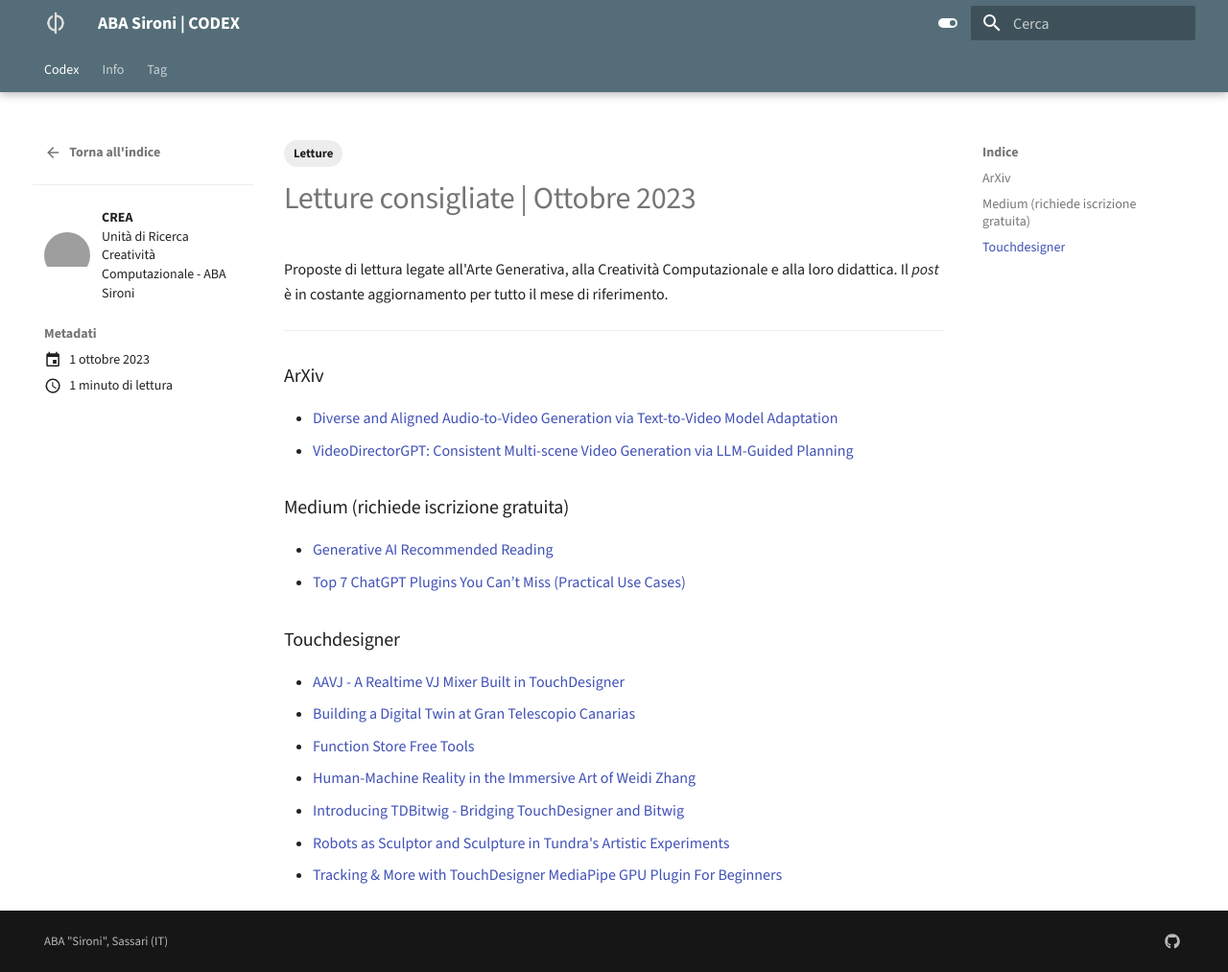
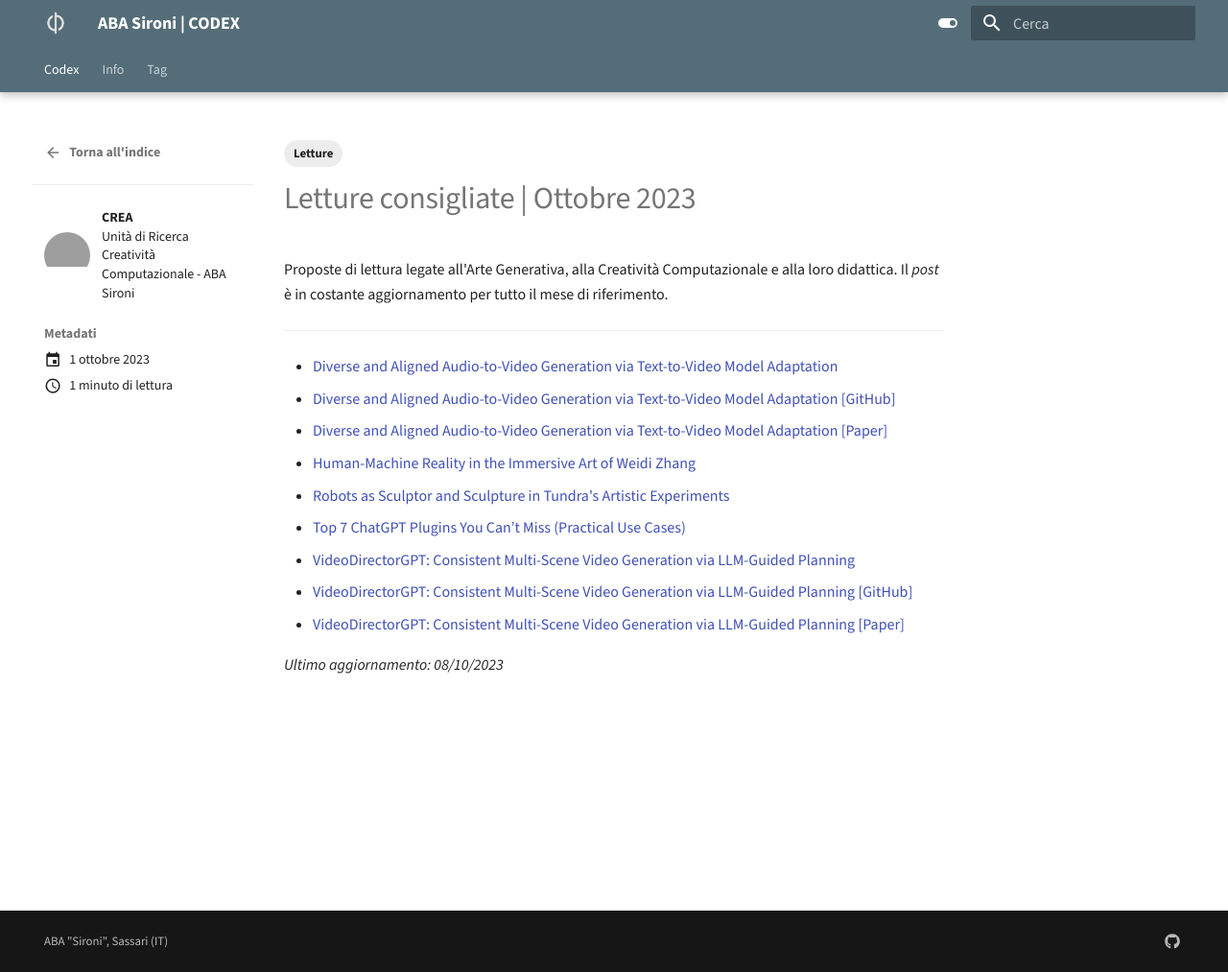
Before and after one commit to ABA-Sironi-Codex/codex, an MkDocs documentation site: the page built from docs/posts/000_Letture-10-23.md, in a window 1280 px wide and 1013 px high. Shown: the whole window at 96% size. Built offline with MkDocs 1.6.1 and Material for MkDocs 9.7.7, drawn with Linux system fonts in a browser that asks for light colours; grey boxes are pictures that could not be loaded.

Commit message:
Altre correzioni minori

```diff
--- a/docs/.authors.yml
+++ b/docs/.authors.yml
@@ -1,7 +1,7 @@
 authors:
   DR:
     name: Prof. Davide Riboli        # Author name
-    description: Cattedra di Applicazioni Digitali per l'Arte # Author description
+    description: Cattedra di Applicazioni Digitali per l'Arte - ABA Sironi # Author description
     avatar: https://codex.accademiasironi.it/assets/authors/dr.jpg  # Author avatar
   ABA:
     name: CREA        # Author name
--- a/docs/posts/000_Letture-10-23.md
+++ b/docs/posts/000_Letture-10-23.md
@@ -14,22 +14,14 @@ Proposte di lettura legate all'Arte Generativa, alla Creatività Computazionale
  <!-- more -->
 ---
 
-### ArXiv
+- [Diverse and Aligned Audio-to-Video Generation via Text-to-Video Model Adaptation](https://pages.cs.huji.ac.il/adiyoss-lab/TempoTokens/)
+- [Diverse and Aligned Audio-to-Video Generation via Text-to-Video Model Adaptation [GitHub]](https://github.com/guyyariv/TempoTokens)
+- [Diverse and Aligned Audio-to-Video Generation via Text-to-Video Model Adaptation [Paper]](https://arxiv.org/abs/2309.16429)
+- [Human-Machine Reality in the Immersive Art of Weidi Zhang](https://derivative.ca/community-post/human-machine-reality-immersive-art-weidi-zhang/68201)
+- [Robots as Sculptor and Sculpture in Tundra's Artistic Experiments](https://derivative.ca/community-post/robots-sculptor-and-sculpture-tundras-artistic-experiments/68114)
+- [Top 7 ChatGPT Plugins You Can’t Miss (Practical Use Cases)](https://medium.com/@eldatero/top-7-chatgpt-plugins-you-cant-miss-practical-use-cases-25c4e4e2f974)
+- [VideoDirectorGPT: Consistent Multi-Scene Video Generation via LLM-Guided Planning](https://videodirectorgpt.github.io/)
+- [VideoDirectorGPT: Consistent Multi-Scene Video Generation via LLM-Guided Planning [GitHub]](https://github.com/HL-hanlin/VideoDirectorGPT)
+- [VideoDirectorGPT: Consistent Multi-Scene Video Generation via LLM-Guided Planning [Paper]](https://arxiv.org/abs/2309.15091)
 
-- [Diverse and Aligned Audio-to-Video Generation via Text-to-Video Model Adaptation](https://cdx.to/izPepxN)
-- [VideoDirectorGPT: Consistent Multi-scene Video Generation via LLM-Guided Planning](https://cdx.to/6rJzOMS)
-
-### Medium (richiede iscrizione gratuita)
-
-- [Generative AI Recommended Reading](https://cdx.to/JWIlkVL)
-- [Top 7 ChatGPT Plugins You Can’t Miss (Practical Use Cases)](https://medium.com/@eldatero/top-7-chatgpt-plugins-you-cant-miss-practical-use-cases-25c4e4e2f974)
-
-### Touchdesigner
-
-- [AAVJ - A Realtime VJ Mixer Built in TouchDesigner](https://cdx.to/LE83F1G)
-- [Building a Digital Twin at Gran Telescopio Canarias](https://cdx.to/c5NdpDt)
-- [Function Store Free Tools](https://cdx.to/XG0XDrq)
-- [Human-Machine Reality in the Immersive Art of Weidi Zhang](https://cdx.to/RrCdtSS)
-- [Introducing TDBitwig - Bridging TouchDesigner and Bitwig](https://cdx.to/0iLnhkG)
-- [Robots as Sculptor and Sculpture in Tundra's Artistic Experiments](https://cdx.to/nLl7e7n)
-- [Tracking & More with TouchDesigner MediaPipe GPU Plugin For Beginners](https://cdx.to/whXezxw)
+_Ultimo aggiornamento: 08/10/2023_
```
